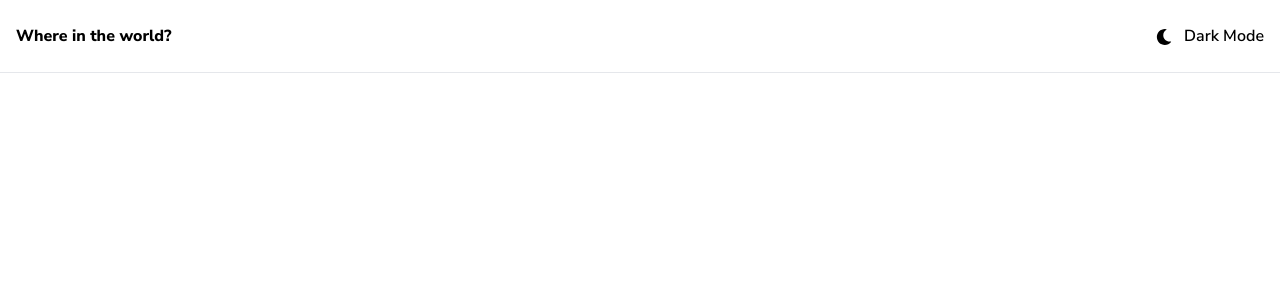
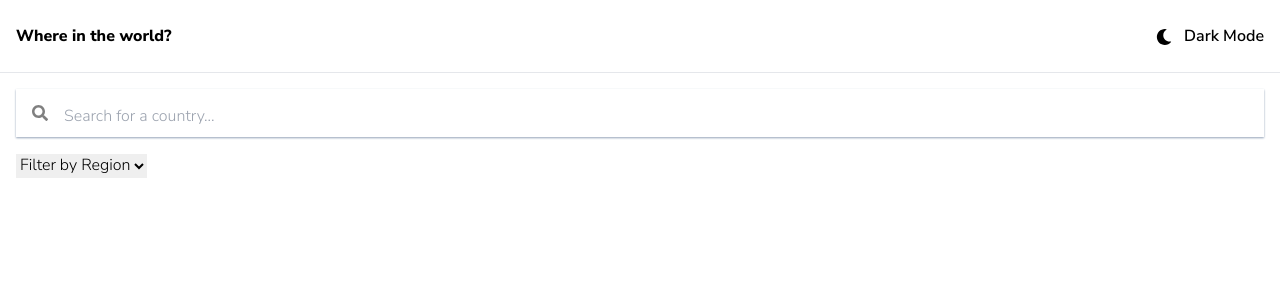
Before and after one commit to gkartsivadze/rest-countries-api-with-color-theme-switcher-master, a React (Vite) app: page / in a window 1280 px wide. Shown: the top 300 px of the page. Built offline with nearby package versions, Linux system fonts and the light colour scheme.

Commit message:
- removed ant design - added component FilterSection - added component Search

```diff
--- a/package.json
+++ b/package.json
@@ -10,7 +10,6 @@
     "preview": "vite preview"
   },
   "dependencies": {
-    "antd": "^5.9.4",
     "react": "^18.2.0",
     "react-dom": "^18.2.0",
     "react-icons": "^4.11.0",
--- a/src/Layout.jsx
+++ b/src/Layout.jsx
@@ -6,7 +6,7 @@ function App() {
   return (
     <>
       <Header />
-      <main>
+      <main className="mx-4">
         <Outlet />
       </main>
     </>
--- /dev/null
+++ b/src/components/FilterSection.jsx
@@ -0,0 +1,12 @@
+import Search from "./Search";
+
+export default function FilterSection(params) {
+    return (
+        <section>
+            <Search />
+            <select className="outline-none">
+                <option selected>Filter by Region</option>
+            </select>
+        </section>
+    )
+};
--- a/src/components/Main.jsx
+++ b/src/components/Main.jsx
@@ -1,7 +1,9 @@
-export default function Main(params) {
+import FilterSection from "./FilterSection";
+
+export default function Main() {
     return (
         <>
-
+            <FilterSection />
         </>
     )
 };
--- /dev/null
+++ b/src/components/Search.jsx
@@ -0,0 +1,16 @@
+import { FaSearch } from 'react-icons/fa'
+
+export default function Search(params) {
+    return (
+        <div className=' shadow-sm shadow-slate-400 my-4'>
+            <button className='p-4'>
+                <FaSearch color='gray' />
+            </button>
+            <input
+                type="text"
+                placeholder='Search for a country...'
+                className=' outline-none'
+            />
+        </div>
+    )
+};
```
Also changed, not shown: 1 other file (tests, documents, lock files or other folders).
